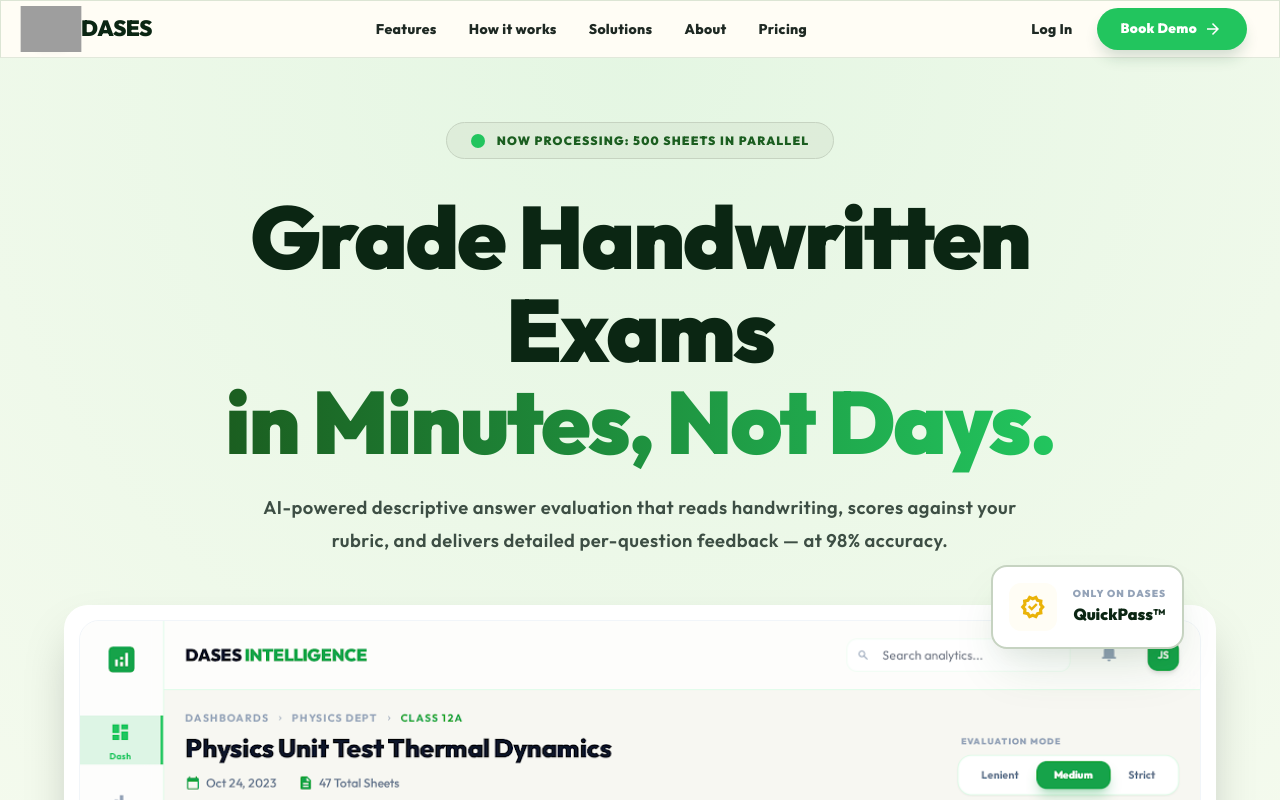
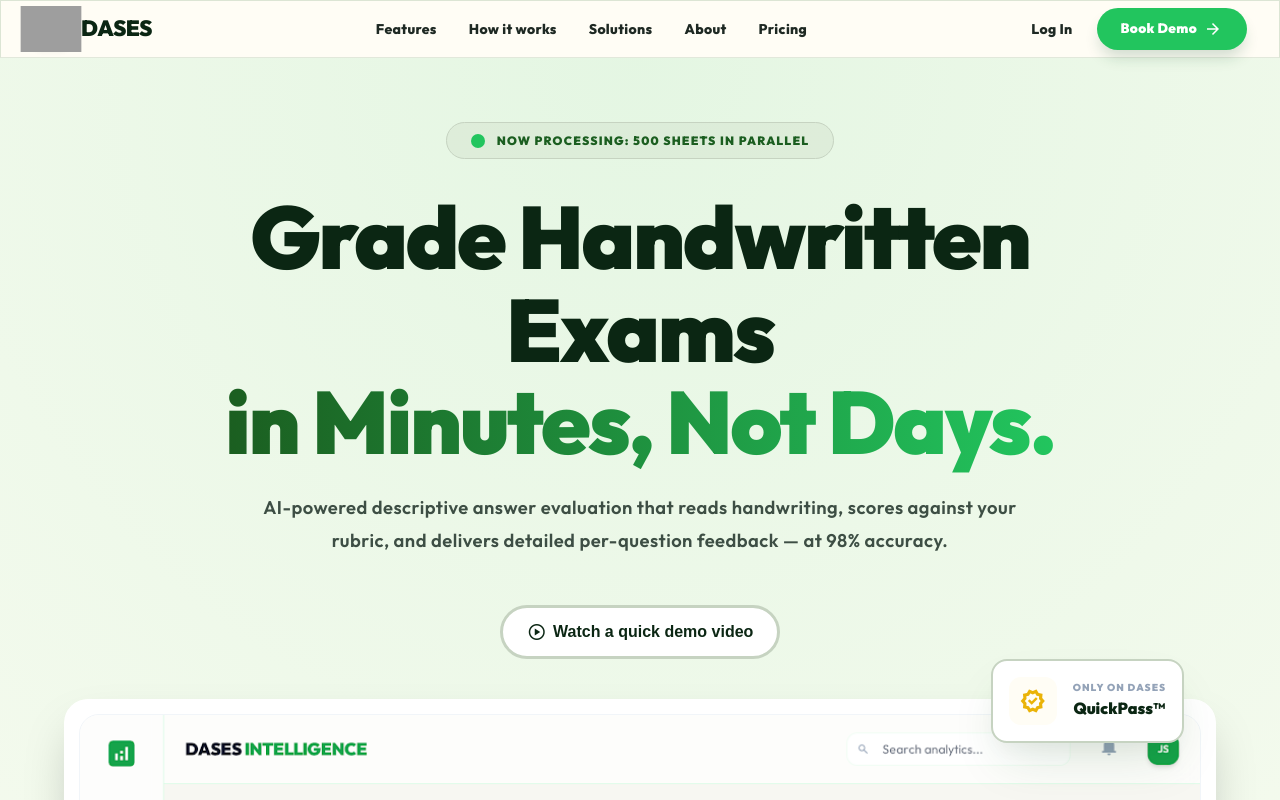
Before and after one commit to BigChalkBox/bcb-website, a Next.js app: page / in a window 1280 px wide. Shown: the top 800 px of the page. Built offline with nearby package versions, Linux system fonts and the light colour scheme; grey boxes are pictures that could not be loaded.

Commit message:
tutorial button added

```diff
--- a/src/components/landing/LandingPage.css
+++ b/src/components/landing/LandingPage.css
@@ -255,7 +255,7 @@
 .lp-dash-wrap {
     position: relative;
     max-width: 72rem;
-    margin: 0 auto;
+    margin: 2.5rem auto 0;
 }
 
 .lp-dash-outer {
--- a/src/components/landing/LandingPage.jsx
+++ b/src/components/landing/LandingPage.jsx
@@ -166,6 +166,14 @@
                             <p className="lp-hero-sub">
                                 AI-powered descriptive answer evaluation that reads handwriting, scores against your rubric, and delivers detailed per-question feedback — at 98% accuracy.
                             </p>
+                            <FadeIn delay={0.1} className="lp-cta-buttons" style={{ display: 'flex', justifyContent: 'center', marginTop: '2rem', position: 'relative', zIndex: 10 }}>
+                                <Link href="https://www.youtube.com/watch?v=k13pAnWj0Tc&list=TLGGtZTxRZOBne8yMjAyMjAyNg" target="_blank" rel="noopener noreferrer" style={{ textDecoration: 'none' }}>
+                                    <button className="lp-btn-secondary" style={{ display: 'flex', alignItems: 'center', gap: '0.4rem', padding: '0.875rem 1.5rem', background: 'white' }}>
+                                        <span className="material-symbols-outlined" style={{ fontSize: '1.25rem' }}>play_circle</span>
+                                        Watch a quick demo video
+                                    </button>
+                                </Link>
+                            </FadeIn>
                             <FadeIn className="lp-dash-wrap" delay={0.2}>
                                 <div className="lp-dash-outer">
                                     <img alt="DASES Evaluation Dashboard Preview" src="/images/landing/dashboard_preview.png" />
```
